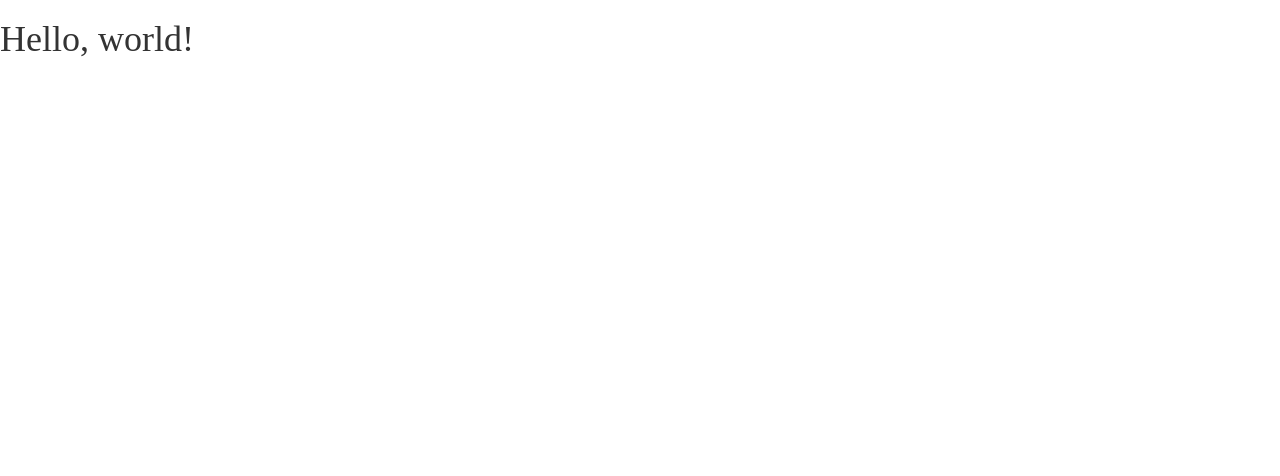
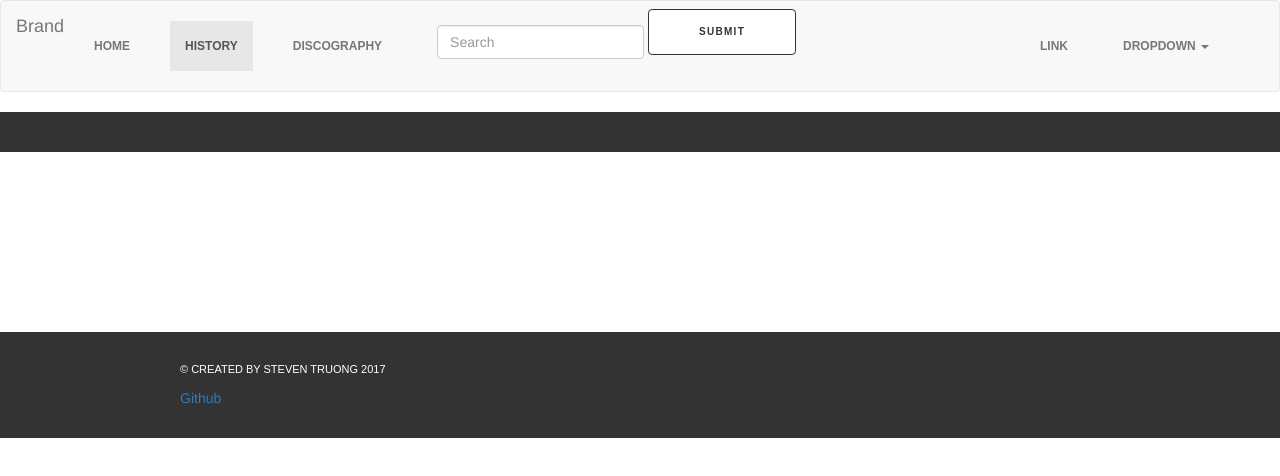
Before and after one commit to Steven-TruongCS/webSite, a plain HTML site: page history.html in a window 1280 px wide. Drawn offline with nearby package versions, Linux system fonts and the light colour scheme.

```diff
--- a/history.html
+++ b/history.html
@@ -5,7 +5,7 @@
     <meta http-equiv="X-UA-Compatible" content="IE=edge">
     <meta name="viewport" content="width=device-width, initial-scale=1">
     <!-- The above 3 meta tags *must* come first in the head; any other head content must come *after* these tags -->
-    <title>Bootstrap 101 Template</title>
+    <title>Sungha Jung</title>
 
     <!-- Bootstrap -->
     <link href="css/bootstrap.min.css" rel="stylesheet">
@@ -18,7 +18,75 @@
     <![endif]-->
   </head>
   <body>
-    <h1>Hello, world!</h1>
+    <!-- Navbar -->
+    <nav class="navbar navbar-default">
+      <div class="container-fluid">
+        <!-- Brand and toggle get grouped for better mobile display -->
+        <div class="navbar-header">
+          <button type="button" class="navbar-toggle collapsed" data-toggle="collapse" data-target="#bs-example-navbar-collapse-1" aria-expanded="false">
+            <span class="sr-only">Toggle navigation</span>
+            <span class="icon-bar"></span>
+            <span class="icon-bar"></span>
+            <span class="icon-bar"></span>
+          </button>
+          <a class="navbar-brand" href="#">Brand</a>
+        </div>
+
+        <!-- Collect the nav links, forms, and other content for toggling -->
+        <div class="collapse navbar-collapse" id="bs-example-navbar-collapse-1">
+          <ul class="nav navbar-nav">
+                <li><a href="index.html">Home</a></li>
+            <li class="active"><a href="history.html">History <span class="sr-only">(current)</span></a></li>
+            <li><a href="discography.html">Discography</a></li>
+              </ul>
+            </li>
+          </ul>
+          <form class="navbar-form navbar-left">
+            <div class="form-group">
+              <input type="text" class="form-control" placeholder="Search">
+            </div>
+            <button type="submit" class="btn btn-default">Submit</button>
+          </form>
+          <ul class="nav navbar-nav navbar-right">
+            <li><a href="#">Link</a></li>
+            <li class="dropdown">
+              <a href="#" class="dropdown-toggle" data-toggle="dropdown" role="button" aria-haspopup="true" aria-expanded="false">Dropdown <span class="caret"></span></a>
+              <ul class="dropdown-menu">
+                <li><a href="#">Action</a></li>
+                <li><a href="#">Another action</a></li>
+                <li><a href="#">Something else here</a></li>
+                <li role="separator" class="divider"></li>
+                <li><a href="#">Separated link</a></li>
+              </ul>
+            </li>
+          </ul>
+        </div><!-- /.navbar-collapse -->
+      </div><!-- /.container-fluid -->
+    </nav>
+    <!-- Format -->
+    <div class="header">
+     <div class="container">
+       <ul class="nav">
+
+       </ul>
+     </div>
+   </div>
+
+
+
+   <div class="supporting">
+     <div class="container">
+     </div>
+     <div class="clearfix"></div>
+   </div>
+
+   <div class="footer">
+     <div class="container">
+       <p>&copy; Created by Steven Truong 2017</p>
+       <a href="https://github.com/Steven-TruongCS" target="_blank">Github</a>
+     </div>
+   </div>
+<!-- Format -->
 
     <!-- jQuery (necessary for Bootstrap's JavaScript plugins) -->
     <script src="https://ajax.googleapis.com/ajax/libs/jquery/1.12.4/jquery.min.js"></script>
```
Also changed, not shown: Index.html (+6 -12 lines).
